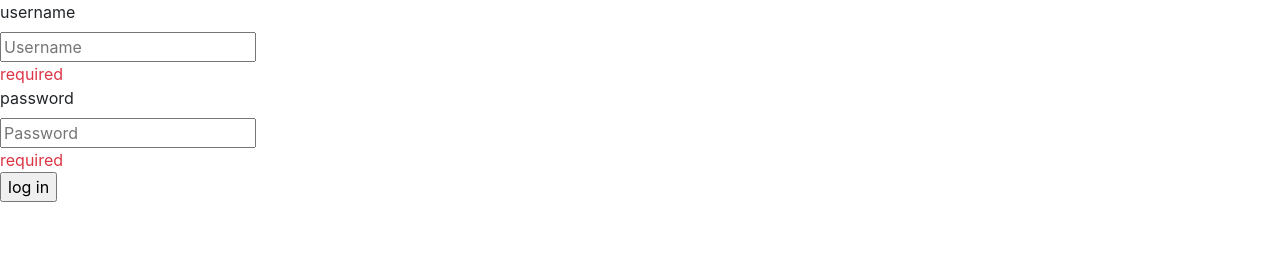
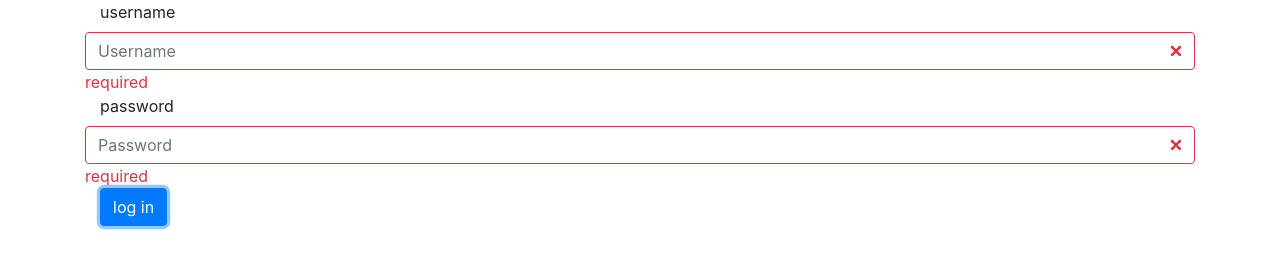
Before and after one commit to flyiniggle/DinDinWebUI, a React app: page / in a window 1280 px wide. Both pictures are taken after a click on the button "log in". Built offline with nearby package versions, Linux system fonts and the light colour scheme.

Commit message:
stylng works better on text inputs now, aka remove css modules

```diff
--- a/app/Business/Validation/Types/Message.js
+++ b/app/Business/Validation/Types/Message.js
@@ -1,6 +1,6 @@
 import ErrorLevel from 'Business/Validation/Types/ErrorLevel';
 
-function Result(type, field, value, message = '') {
+function Message(type, field, value, message = '') {
     const errorLevels = Object.values(ErrorLevel);
 
     if (!errorLevels.includes(type)) {
@@ -16,4 +16,4 @@ function Result(type, field, value, message = '') {
     this.message = message;
 }
 
-export default Result;
+export default Message;
--- a/app/Components/Login/Login.js
+++ b/app/Components/Login/Login.js
@@ -1,4 +1,5 @@
-import { curry, head, pipe, prop } from 'ramda';
+import InputMessage from 'DinDin/UI/Forms/Validation/InputMessage';
+import { construct, curry, head, isNil, pipe, unless } from 'ramda';
 import React from 'react';
 import AuthService from 'Business/Auth/Service';
 import getMessagesForField from 'Business/Validation/getMessagesForField';
@@ -8,7 +9,11 @@ import check from './validate';
 
 const getPasswordErrors = getMessagesForField('password');
 const getUsernameErrors = getMessagesForField('username');
-const getErrorMessage = pipe(head, prop('message'));
+const maybeInputMessage = unless(
+    isNil,
+    construct(InputMessage)
+);
+const getInputMessage = pipe(head, maybeInputMessage);
 
 const updateField = curry(function(field, value) {
     this.setState({
@@ -27,8 +32,8 @@ class Login extends React.Component {
         this.state = {
             username: '',
             password: '',
-            usernameError: '',
-            passwordError: ''
+            usernameError: undefined,
+            passwordError: undefined
         };
 
         this.updateUsername.bind(this);
@@ -42,8 +47,8 @@ class Login extends React.Component {
                 .then(data => data.JSON())
                 .then(console.log);
         } else {
-            const usernameError = pipe(getUsernameErrors, getErrorMessage)(errors);
-            const passwordError = pipe(getPasswordErrors, getErrorMessage)(errors);
+            const usernameError = pipe(getUsernameErrors, getInputMessage)(errors);
+            const passwordError = pipe(getPasswordErrors, getInputMessage)(errors);
 
             this.setState({usernameError, passwordError});
         }
@@ -56,18 +61,18 @@ class Login extends React.Component {
                     <label>username</label>
                     <TextInput
                         placeholder="Username"
-                        errorMessage={ this.state.usernameError }
+                        message={ this.state.usernameError }
                         value={ this.state.username }
                         onChange={ (e) => this.updateUsername(e.target.value) }
                     />
                     <label>password</label>
                     <TextInput
                         placeholder="Password"
-                        errorMessage={ this.state.passwordError }
+                        message={ this.state.passwordError }
                         value={ this.state.password }
                         onChange={ (e) => this.updatePassword(e.target.value) }
                     />
-                    <input type="button" value="log in" onClick={ this.login } />
+                    <input className="btn btn-primary" type="button" value="log in" onClick={ this.login } />
                 </div>
             </form>
         );
--- a/app/Styles/bootstrap.scss
+++ b/app/Styles/bootstrap.scss
@@ -3,3 +3,18 @@
 @import "~bootstrap/scss/mixins";
 @import "~bootstrap/scss/reboot";
 @import "~bootstrap/scss/grid";
+@import "~bootstrap/scss/root";
+@import "~bootstrap/scss/reboot";
+@import "~bootstrap/scss/tables";
+@import "~bootstrap/scss/forms";
+@import "~bootstrap/scss/buttons";
+@import "~bootstrap/scss/transitions";
+@import "~bootstrap/scss/button-group";
+@import "~bootstrap/scss/input-group";
+@import "~bootstrap/scss/custom-forms";
+@import "~bootstrap/scss/card";
+@import "~bootstrap/scss/badge";
+@import "~bootstrap/scss/list-group";
+@import "~bootstrap/scss/close";
+@import "~bootstrap/scss/utilities";
+@import "~bootstrap/scss/print";
--- a/app/Styles/core.sass
+++ b/app/Styles/core.sass
@@ -1,2 +1,2 @@
-@import "~Styles/theme.sass"
-@import "~Styles/bootstrap.scss"
+@import "./theme.sass"
+@import "./bootstrap.scss"
--- a/app/UI/Forms/TextInput/TextInput.js
+++ b/app/UI/Forms/TextInput/TextInput.js
@@ -1,85 +1,125 @@
+import ErrorLevel from 'Business/Validation/Types/ErrorLevel';
+import InputMessage from 'DinDin/UI/Forms/Validation/InputMessage';
 import React from 'react';
 import PropTypes from 'prop-types';
 import { identity, ifElse } from 'ramda';
 
-import styles from './TextInput.sass';
+import './TextInput.sass';
 
 
-function getErrorState(props) {
-    const { errorMessage, warningMessage, infoMessage } = props;
-    const ErrorState = function(message, messageClass, inputClass) {
-        return {
-            message,
-            messageClass,
-            inputClass
-        };
-    };
-    let errorState;
+function getErrorState(props = {}) {
+    const message = props.message || '';
+    const errorLevel = props.errorLevel || ErrorLevel.ok;
 
-    if (errorMessage) {
-        errorState = new ErrorState(errorMessage, styles.errorMessage, styles.errorInput);
-    } else if (warningMessage) {
-        errorState = new ErrorState(warningMessage, styles.warningMessage, styles.warningInput);
-    } else if (infoMessage) {
-        errorState = new ErrorState(infoMessage, styles.infoMessage, styles.infoInput);
+    let inputClass;
+    let messageClass;
+    let inputTextClass;
+    let formClass;
+
+    if (errorLevel === ErrorLevel.error) {
+        messageClass = 'errorMessage';
+        inputTextClass = 'errorInputText';
+        inputClass = 'is-invalid';
+        formClass = 'has-danger';
+    } else if (errorLevel === ErrorLevel.warning) {
+        messageClass = 'warningMessage';
+        inputTextClass = 'warningInputText';
+        inputClass = 'is-invalid';
+        formClass = 'has-warning';
+    } else if (errorLevel === ErrorLevel.info) {
+        messageClass = 'infoMessage';
+        inputTextClass = 'infoInputText';
+        inputClass = 'is-invalid';
+        formClass = 'has-info';
     } else {
-        errorState = new ErrorState('', '', '');
+        messageClass = '';
+        inputTextClass = '';
+        inputClass = '';
+        formClass = '';
     }
 
-    return errorState;
+    return {
+        message,
+        inputClass,
+        inputTextClass,
+        messageClass,
+        formClass
+    };
 }
 
 const renderErrorMessage = ifElse(
     (errState) => !!errState.message,
-    (errState) => <span className={ `${errState.messageClass} ${styles.errorStateMessage}` }>{errState.message}</span>,
+    (errState) => <span className={ `${errState.messageClass} ${'errorStateMessage'}` }>{errState.message}</span>,
     () => undefined
 );
 
 class TextInput extends React.Component {
     static propTypes = {
         placeholder: PropTypes.string,
-        errorMessage: PropTypes.string,
-        warningMessage: PropTypes.string,
-        infoMessage: PropTypes.string,
+        message: PropTypes.oneOfType([
+            PropTypes.instanceOf(InputMessage),
+            PropTypes.shape({
+                errorLevel: PropTypes.oneOf(Object.values(ErrorLevel)),
+                message: PropTypes.string
+            })
+        ]),
         value: PropTypes.string,
         onChange: PropTypes.func
-    }
+    };
 
     static defaultProps = {
         placeholder: '',
-        errorMessage: '',
-        warningMessage: '',
-        infoMessage: '',
+        message: {},
         value: '',
         onChange: identity
-    }
+    };
 
     constructor(props) {
         super(props);
 
         this.state = {
-            value: props.value
+            value: props.value,
+            focusedAfterError: false
+            //changedAfterEror: true
         };
     }
 
+    onFocus = () => {
+        const errorMessage = this.props.message.message;
+
+        if (errorMessage) {
+            this.setState({ focusedAfterError: true });
+        }
+    };
+
+    onBlur = () => {
+        this.setState({focusedAfterError: false});
+    };
+
     update = (event) => {
-        this.setState({ value: event.target.value });
+        this.setState({value: event.target.value});
         this.props.onChange(event);
-    }
+    };
+
+    showInputErrorClass = () => !!this.props.message.message;
+
+    showInputTextErrorClass = () => this.showInputErrorClass() && !this.state.focusedAfterError;
 
     render() {
-        const { placeholder, errorMessage, warningMessage, infoMessage } = this.props;
-        const errorLevelState = getErrorState({ errorMessage, warningMessage, infoMessage });
+        const { placeholder } = this.props;
+        const errorLevelState = getErrorState(this.props.message);
 
         return (
             <div className="grid">
-                <div className="row">
+                <div className={ `row ${errorLevelState.formClass}` }>
                     <input
                         type="text"
                         value={ this.state.value }
                         placeholder={ placeholder }
-                        className={ `form-control ${errorLevelState.inputClass}` }
-                        onChange={ this.update } />
+                        className={ `form-control ${this.showInputErrorClass() ? errorLevelState.inputClass : ''} ${this.showInputTextErrorClass() ? errorLevelState.inputTextClass : ''}` }
+                        onChange={ this.update }
+                        onFocus={ this.onFocus }
+                        onBlur={ this.onBlur } />
                 </div>
                 <div className="row">
                     {renderErrorMessage(errorLevelState)}
--- a/app/UI/Forms/TextInput/TextInput.sass
+++ b/app/UI/Forms/TextInput/TextInput.sass
@@ -9,17 +9,27 @@
 .errorMessage
   @include errorColor
 
+.errorInputText
+  @include errorColor
+
+.errorInput
+  border-bottom: 1px solid map-get($theme-colors, "danger")
+
+
 .warningMessage
   @include warningColor
+
+.warningInputText
+  @include warningColor
+
+.warningInput
+  border-bottom: 1px solid map-get($theme-colors, "warning")
 
 .infoMessage
   @include infoColor
 
-.errorInput
-  @include errorColor
-
-.warningInput
-  @include warningColor
+.infoInputText
+  @include infoColor
 
 .infoInput
-  @include infoColor
+  border-bottom: 1px solid map-get($theme-colors, "info")
--- a/storybook/webpack.config.js
+++ b/storybook/webpack.config.js
@@ -23,10 +23,7 @@ module.exports = {
                 use: [
                     'style-loader',
                     {
-                        loader: 'css-loader',
-                        options: {
-                            modules: true
-                        }
+                        loader: 'css-loader'
                     },
                     {
                         loader: 'postcss-loader',
--- a/webpack.config.js
+++ b/webpack.config.js
@@ -45,10 +45,7 @@ module.exports = {
                 use: [
                     MiniCssExtractPlugin.loader,
                     {
-                        loader: 'css-loader',
-                        options: {
-                            modules: true
-                        }
+                        loader: 'css-loader'
                     },
                     {
                         loader: 'postcss-loader',
```
Also changed, not shown: app/Business/Validation/Types/Message.test.js (+2 -3 lines), app/Components/Login/Login.test.js (+5 -2 lines), app/UI/Forms/TextInput/TextInput.test.js (+76 -66 lines), test/jest.config.js (+1 -1 lines), test/mocks/styles.js (added, +1 -0 lines), 1 other file.
